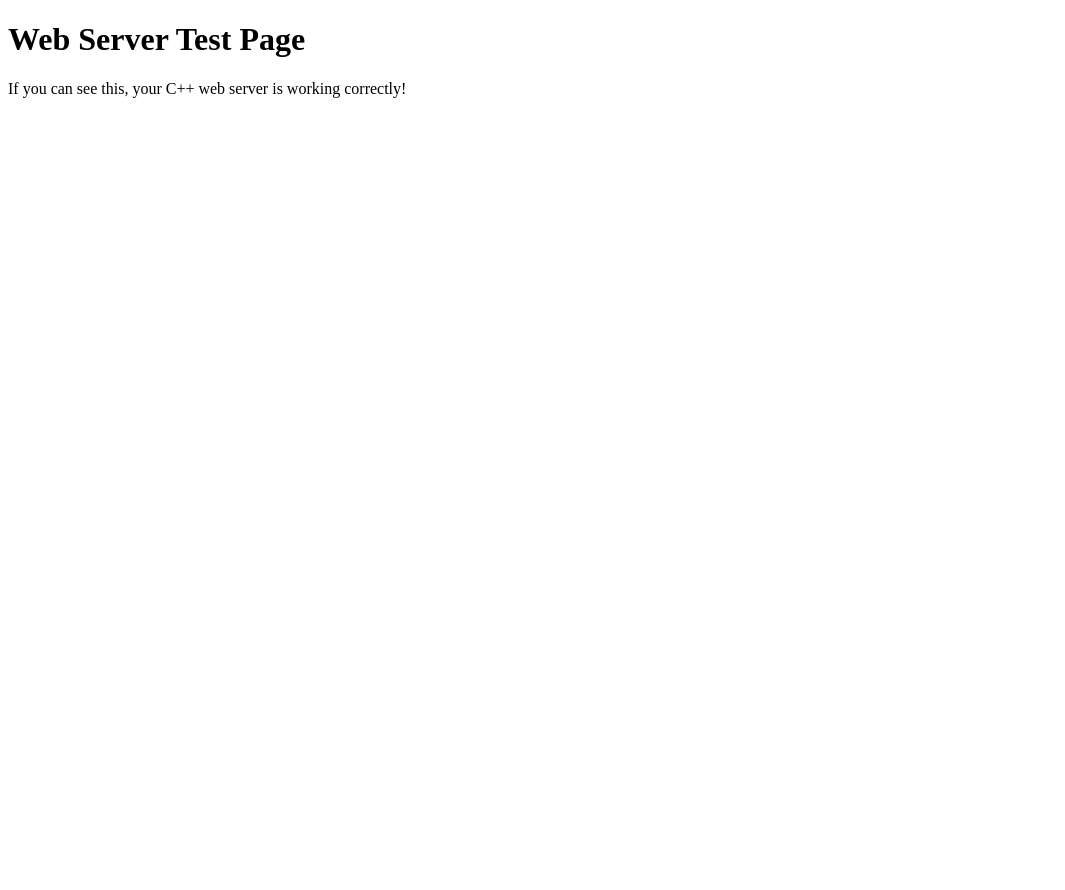
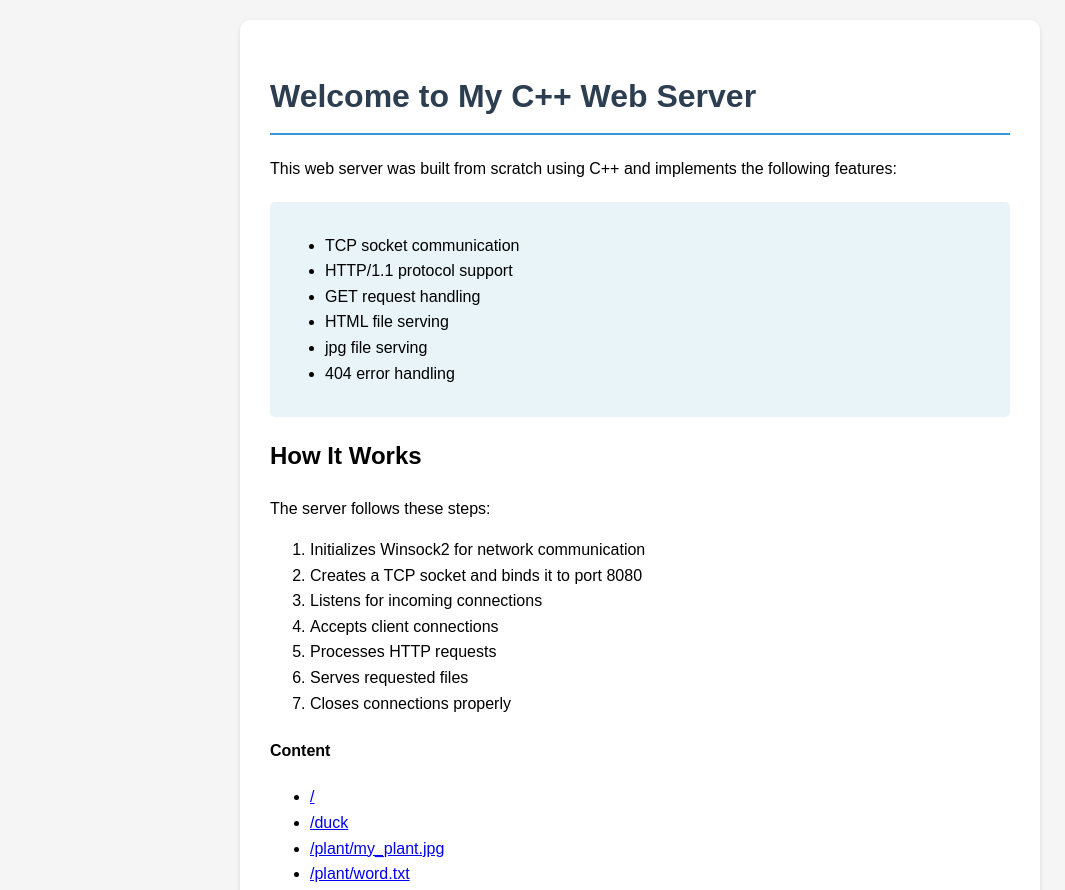
Before and after one commit to KannaKim/Webserver, a plain HTML site: page index.html in a window 1280 px wide. Shown: the top 890 px of the page, without its empty margins (0-1065 px from the left). Before the commit the page ends 800 px from the top, so only its background shows below. Drawn offline with Linux system fonts and the light colour scheme.

```diff
--- a/index.html
+++ b/index.html
@@ -1,10 +1,76 @@
 <!DOCTYPE html>
 <html>
 <head>
-    <title>Test Web Server</title>
+    <title>My C++ Web Server</title>
+    <style>
+        body {
+            font-family: Arial, sans-serif;
+            max-width: 800px;
+            margin: 0 auto;
+            padding: 20px;
+            line-height: 1.6;
+            background-color: #f5f5f5;
+        }
+        .container {
+            background-color: white;
+            padding: 30px;
+            border-radius: 10px;
+            box-shadow: 0 2px 5px rgba(0,0,0,0.1);
+        }
+        h1 {
+            color: #2c3e50;
+            border-bottom: 2px solid #3498db;
+            padding-bottom: 10px;
+        }
+        .code {
+            background-color: #f8f9fa;
+            padding: 15px;
+            border-radius: 5px;
+            font-family: monospace;
+            margin: 20px 0;
+        }
+        .feature-list {
+            background-color: #e8f4f8;
+            padding: 15px;
+            border-radius: 5px;
+            margin: 20px 0;
+        }
+    </style>
 </head>
 <body>
-    <h1>Web Server Test Page</h1>
-    <p>If you can see this, your C++ web server is working correctly!</p>
+    <div class="container">
+        <h1>Welcome to My C++ Web Server</h1>
+        <p>This web server was built from scratch using C++ and implements the following features:</p>
+
+        <div class="feature-list">
+            <ul>
+                <li>TCP socket communication</li>
+                <li>HTTP/1.1 protocol support</li>
+                <li>GET request handling</li>
+                <li>HTML file serving</li>
+                <li>jpg file serving</li>
+                <li>404 error handling</li>
+            </ul>
+        </div>
+
+        <h2>How It Works</h2>
+        <p>The server follows these steps:</p>
+        <ol>
+            <li>Initializes Winsock2 for network communication</li>
+            <li>Creates a TCP socket and binds it to port 8080</li>
+            <li>Listens for incoming connections</li>
+            <li>Accepts client connections</li>
+            <li>Processes HTTP requests</li>
+            <li>Serves requested files</li>
+            <li>Closes connections properly</li>
+        </ol>
+        <h4>Content</h4>
+        <ul>
+            <li><a href="/">/</a></li>
+            <li><a href="/duck">/duck</a></li>
+            <li><a href="/plant/my_plant.jpg">/plant/my_plant.jpg</a></li>
+            <li><a href="/plant/word.txt">/plant/word.txt</a></li>
+        </ul>
+    </div>
 </body>
 </html>
```
Also changed, not shown: duck/index.html (renamed from duck/duck.html, +1 -2 lines), duck/duck_selfie.jpg (deleted), duck/duck_selfie.webp (added), plant/my_plant.jpg (added), plant/word.txt (added), 8 other files.
